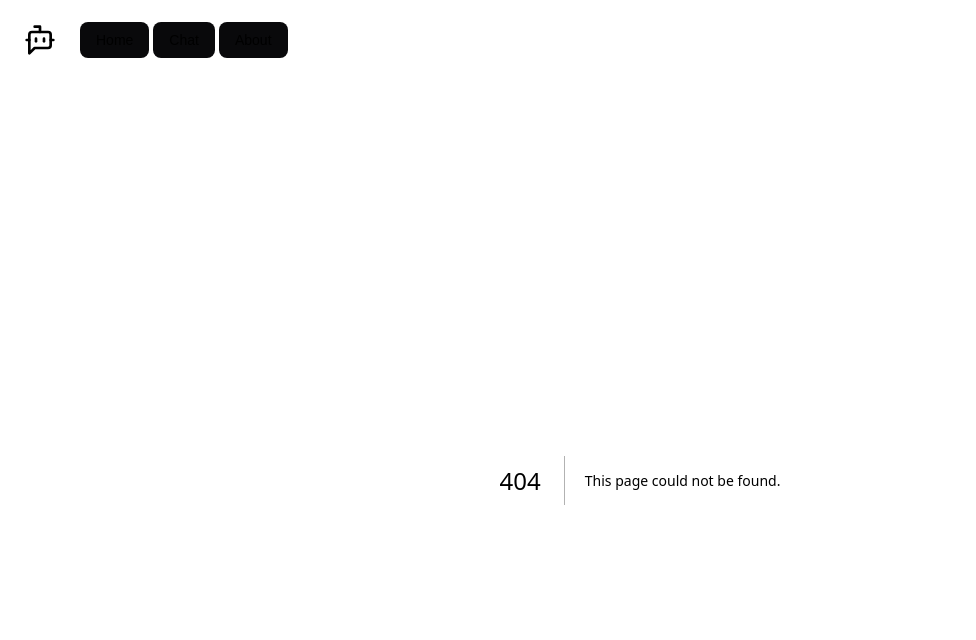
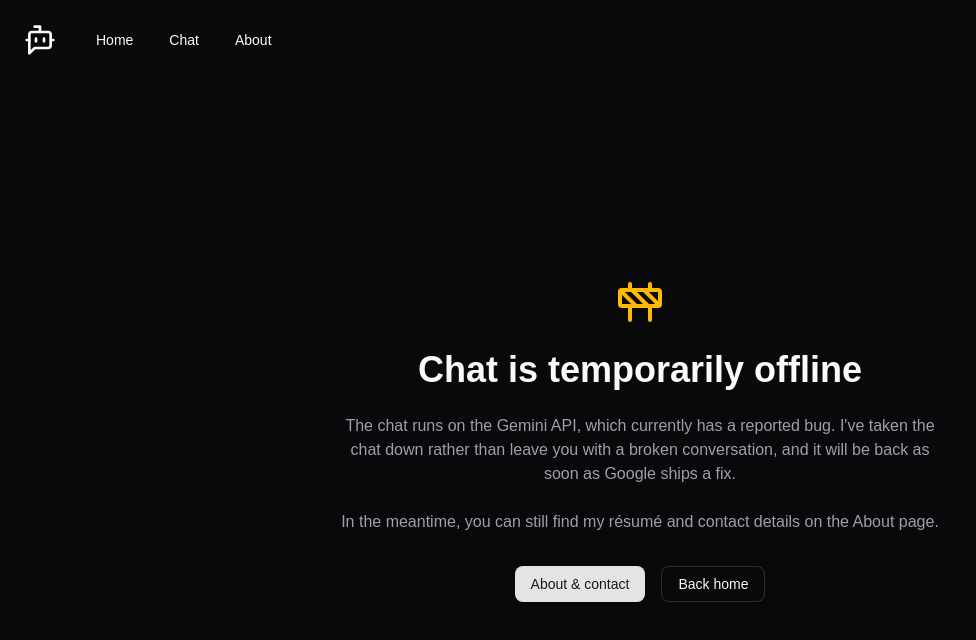
Before and after one commit to Sean-Y-X/Sean-AI-Chatbot, a Next.js app: page /temp-offline in a window 1280 px wide. Before the commit this address had no page. Shown: the top 640 px of the page, without its empty margins (0-976 px from the left). Built offline with nearby package versions, Linux system fonts and the light colour scheme.

Commit message:
temporarily disable chat

```diff
--- a/next.config.ts
+++ b/next.config.ts
@@ -1,5 +1,17 @@
 import type { NextConfig } from "next";
 
-const nextConfig: NextConfig = {};
+const nextConfig: NextConfig = {
+  // Temporary while the Gemini API returns 429 RESOURCE_EXHAUSTED on file
+  // attachments. Remove this once Google ships a fix and chat goes back up.
+  async redirects() {
+    return [
+      {
+        source: "/chat",
+        destination: "/temp-offline",
+        permanent: false,
+      },
+    ];
+  },
+};
 
 export default nextConfig;
--- a/src/app/layout.tsx
+++ b/src/app/layout.tsx
@@ -33,7 +33,7 @@ const PAGES = [
   },
   {
     title: "Chat",
-    link: "/chat",
+    link: "/temp-offline",
   },
   {
     title: "About",
--- a/src/app/page.tsx
+++ b/src/app/page.tsx
@@ -13,7 +13,7 @@ export default function Home() {
         <p className="max-w-[600px] text-center sm:text-left">
           Curious about my work experience and skills?
         </p>
-        <Link href="/chat">
+        <Link href="/temp-offline">
           <Button aria-label="Start Chat">Let's chat!</Button>
         </Link>
       </main>
--- /dev/null
+++ b/src/app/temp-offline/page.tsx
@@ -0,0 +1,37 @@
+import { Construction } from "lucide-react";
+import type { Metadata } from "next";
+import Link from "next/link";
+import { Button } from "@/components/ui/button";
+
+export const metadata: Metadata = {
+  title: "Chat Temporarily Offline",
+  description: "The chat is temporarily offline while we wait on a fix.",
+};
+
+export default function TempOffline() {
+  return (
+    <div className="flex min-h-[calc(100vh-80px)] items-center justify-center p-8">
+      <main className="flex max-w-[600px] flex-col items-center gap-6 text-center">
+        <Construction className="h-12 w-12 text-amber-400" />
+        <h1 className="text-4xl font-bold">Chat is temporarily offline</h1>
+        <p className="text-zinc-400">
+          The chat runs on the Gemini API, which currently has a reported bug.
+          I've taken the chat down rather than leave you with a broken
+          conversation, and it will be back as soon as Google ships a fix.
+        </p>
+        <p className="text-zinc-400">
+          In the meantime, you can still find my résumé and contact details on
+          the About page.
+        </p>
+        <div className="mt-2 flex flex-wrap justify-center gap-4">
+          <Button asChild>
+            <Link href="/about">About &amp; contact</Link>
+          </Button>
+          <Button asChild variant="outline">
+            <Link href="/">Back home</Link>
+          </Button>
+        </div>
+      </main>
+    </div>
+  );
+}
```
